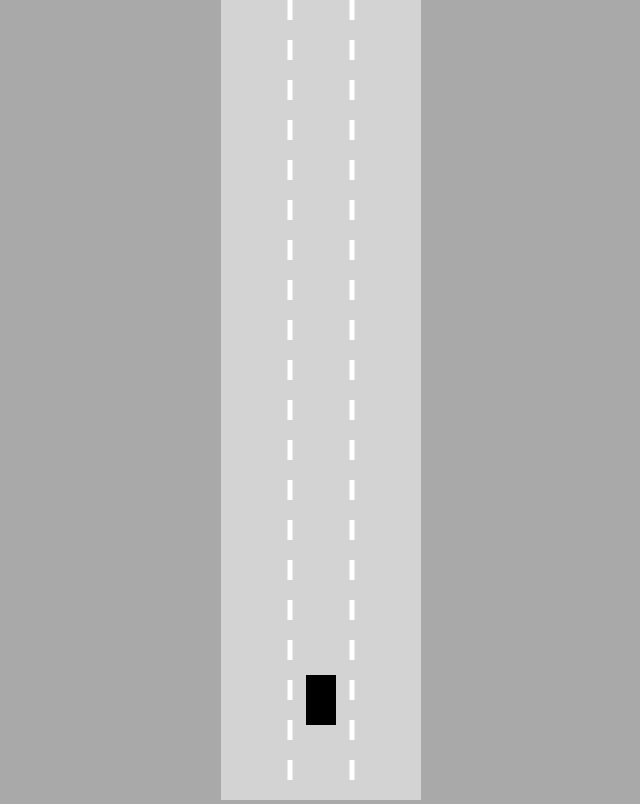
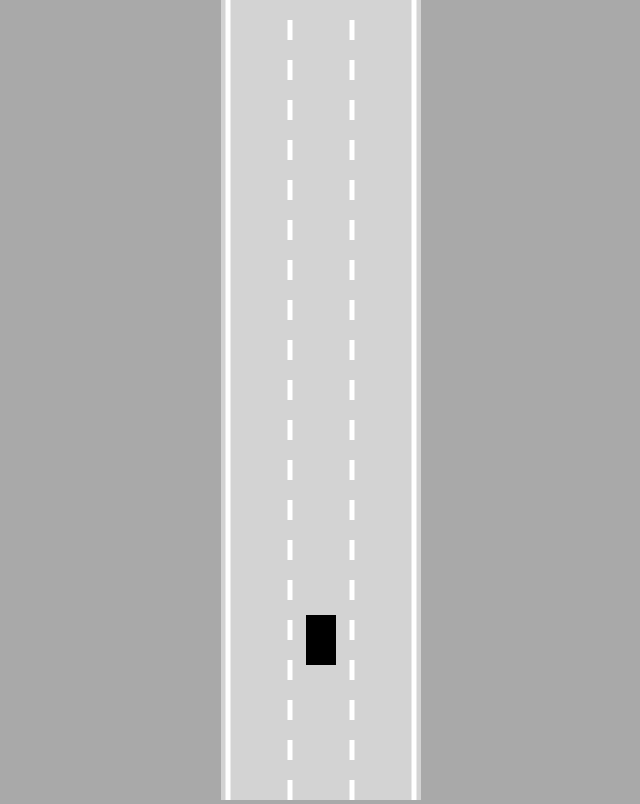
Before and after one commit to carlsonnils/self_driving_car, a plain HTML site: page index.html in a window 1280 px wide. Shown: the whole page, without its empty margins (319-959 px from the left). Drawn offline with Linux system fonts and the light colour scheme.

Commit message:
progress

```diff
--- a/index.html
+++ b/index.html
@@ -7,6 +7,7 @@
 
 <body>
     <canvas id="myCanvas"></canvas>
+    <script src="sensor.js"></script>
     <script src="utils.js"></script>
     <script src="road.js"></script>
     <script src="controls.js"></script>
--- a/main.js
+++ b/main.js
@@ -5,7 +5,7 @@ const ctx = canvas.getContext("2d");
 const road = new Road(canvas.width / 2, canvas.width * 0.93);
 const car = new Car(
     road.getLaneCenter(1),
-    window.innerHeight - 100,
+    100,
     30,
     50
 );
@@ -15,8 +15,15 @@ animate();
 
 function animate() {
     car.update();
+
     canvas.height = window.innerHeight;
+
+    ctx.save();
+    ctx.translate(0, -car.y + canvas.height * 0.8);
+
     road.draw(ctx)
     car.draw(ctx);
-    requestAnimationFrame(animate)
+
+    ctx.restore();
+    requestAnimationFrame(animate);
 }
--- a/road.js
+++ b/road.js
@@ -48,7 +48,7 @@ class Road {
         this.borders.forEach(border => {
             ctx.beginPath();
             ctx.moveTo(border[0].x, border[0].y);
-            ctx.moveTo(border[1].x, border[1].y);
+            ctx.lineTo(border[1].x, border[1].y);
             ctx.stroke();
         })
     }
--- /dev/null
+++ b/sensor.js
@@ -0,0 +1,5 @@
+class Sensor {
+    constructor() {
+
+    }
+}
```
